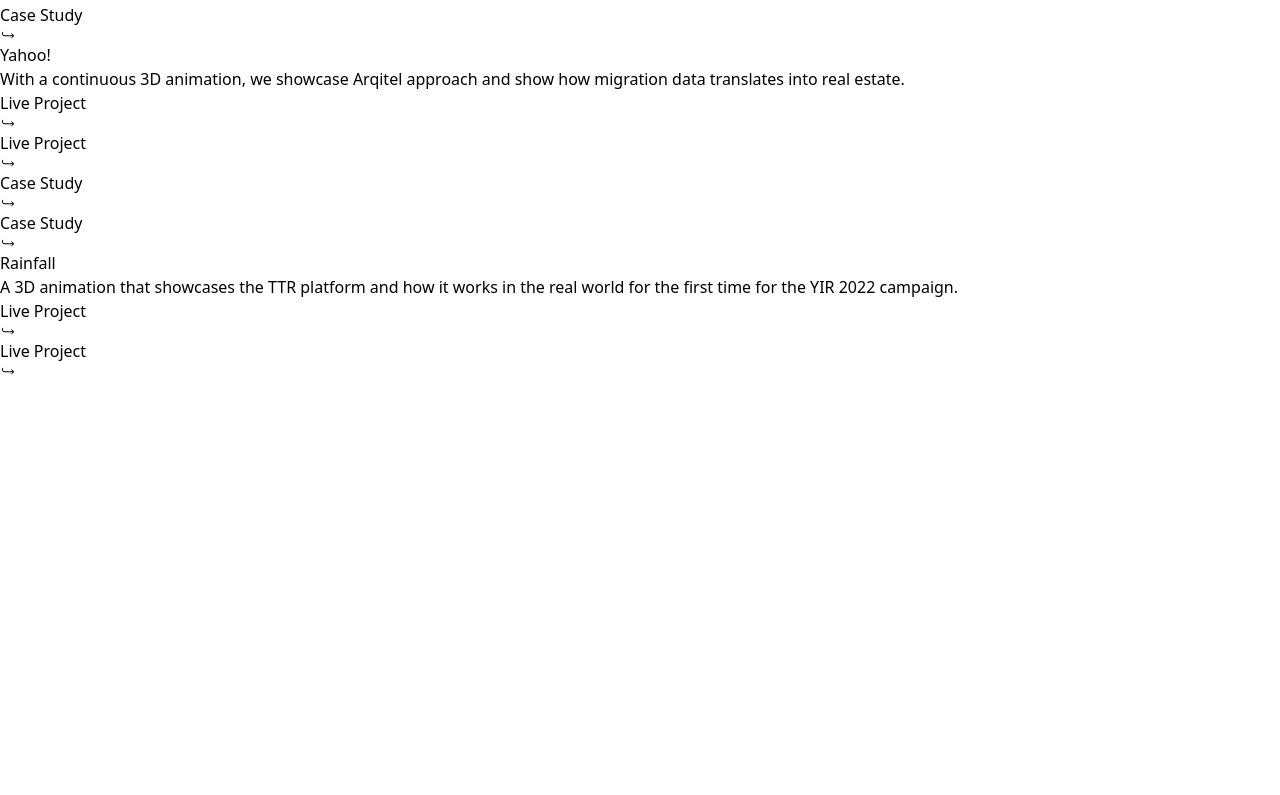
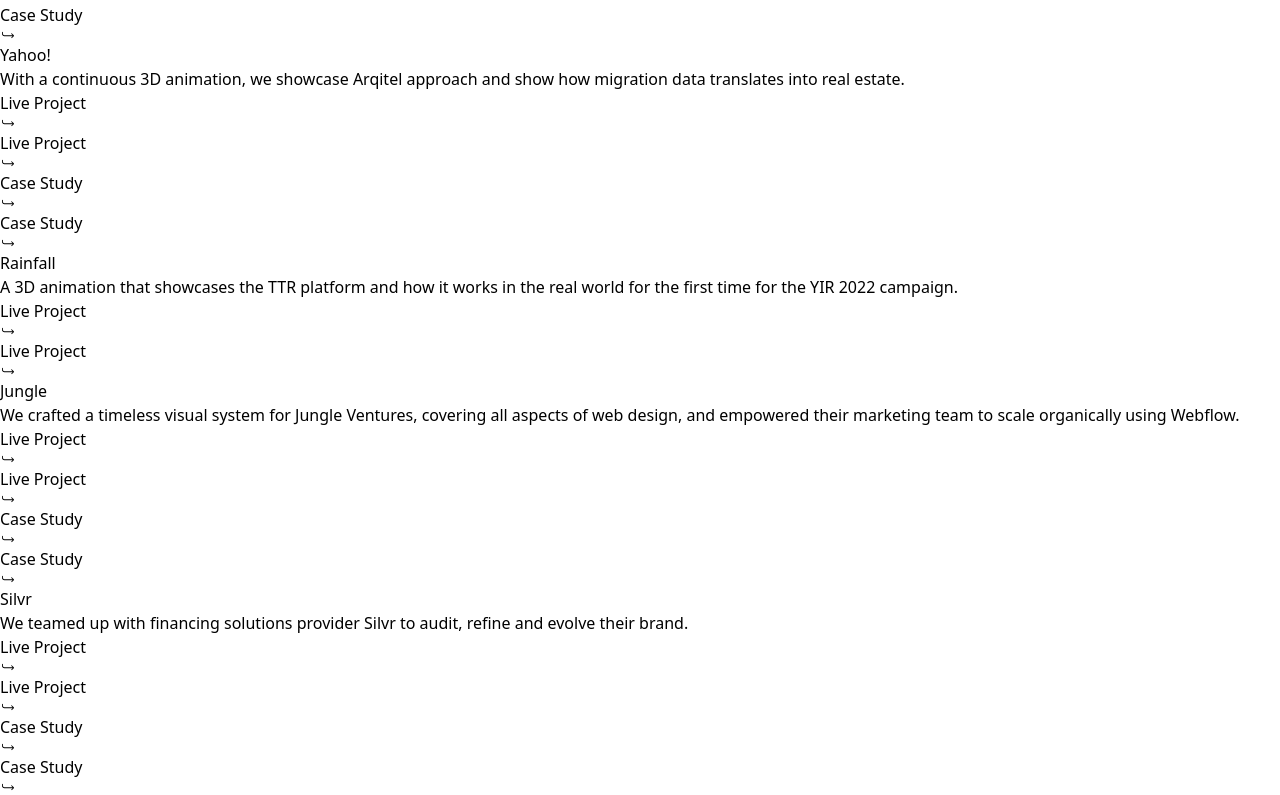
Before and after one commit to ad1tyac0des/Refokus, a React (Vite) app: page / in a window 1280 px wide. Shown: the part 869-1664 px from the top of the page. Before the commit the page ends 1248 px from the top, so only its background shows below. Built offline with nearby package versions, Linux system fonts and the light colour scheme.

Commit message:
add more product data

```diff
--- a/src/components/Products.jsx
+++ b/src/components/Products.jsx
@@ -35,7 +35,21 @@
             desc: "A 3D animation that showcases the TTR platform and how it works in the real world for the first time for the YIR 2022 campaign.",
             btn1: true,
             btn2: false
-        }
+        },
+
+        {
+            title: "Jungle",
+            desc: "We crafted a timeless visual system for Jungle Ventures, covering all aspects of web design, and empowered their marketing team to scale organically using Webflow.",
+            btn1: true,
+            btn2: true
+        },
+
+        {
+            title: "Silvr",
+            desc: "We teamed up with financing solutions provider Silvr to audit, refine and evolve their brand.",
+            btn1: true,
+            btn2: true
+        },
     ];
 
     return (
```
